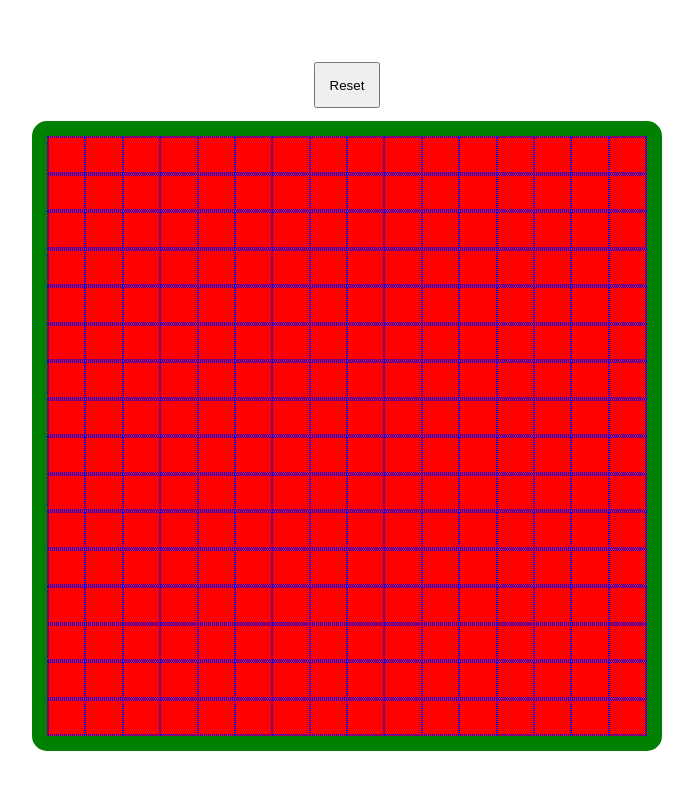
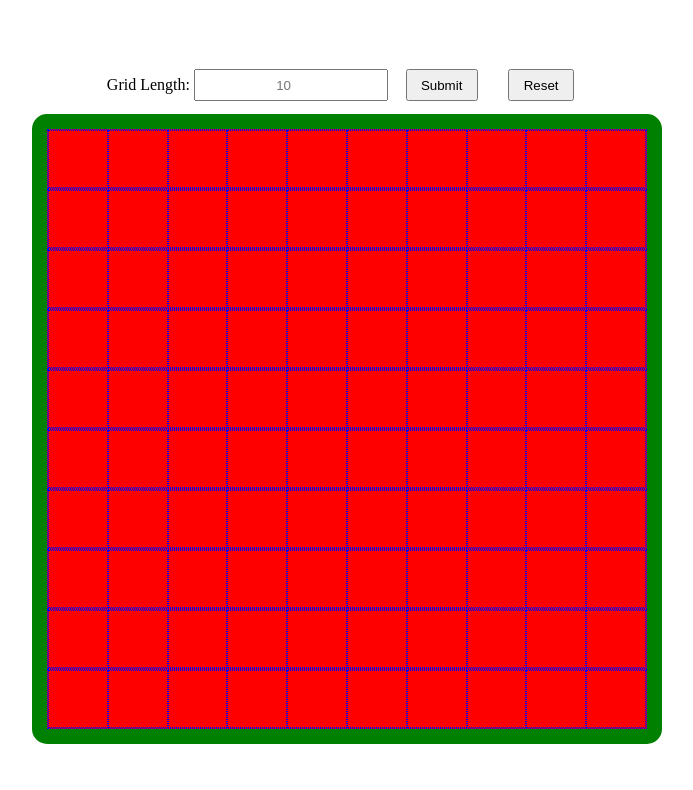
Before and after one commit to keith-flynn/etch-a-sketh, a plain HTML site: page index.html in a window 1280 px wide. Shown: the whole page, without its empty margins (293-986 px from the left). Drawn offline with Linux system fonts and the light colour scheme.

Commit message:
Add controls for grid size
Add HTML inputs and JavaScript code for changing the size of the
container. Also change styles to reflect input changes. Still needs
cleaned up and some guard rails to not generate too many divs.

```diff
--- a/index.html
+++ b/index.html
@@ -7,7 +7,12 @@
   <title>Etch-a-Sketch</title>
 </head>
 <body>
-  <button id="reset">Reset</button>
+  <div class="controls">
+    <label for="grid-size-input">Grid Length:</label>
+    <input type="number" id="grid-size-input" name="grid-size-input" placeholder="10">
+    <button id="submit">Submit</button>
+    <button id="reset">Reset</button>
+  </div>
   <main id="container"></main>
   <script src="./js/app.js"></script>
 </body>
--- a/js/app.js
+++ b/js/app.js
@@ -1,24 +1,40 @@
 'use-strict';
+const gridSizeInput = document.getElementById("grid-size-input")
+const submitButton = document.getElementById("submit");
+const resetButton = document.getElementById("reset")
+const container = document.getElementById('container');
+
+let gridSizeValue = 10;
 
 // Generate panels (each representing a pixel)
-const container = document.getElementById('container');
-
-for (let i = 0; i < 16; i++) {
+function generatePanels() {
+  container.replaceChildren();
+  for (let i = 0; i < gridSizeValue; i++) {
     const panelRow = document.createElement('div');
     //panelRow.classList.add('panel');
     panelRow.classList.add('row');
     container.appendChild(panelRow);
-  for (let j = 0; j < 16; j++) {
+    for (let j = 0; j < gridSizeValue; j++) {
       const panelColumn = document.createElement('div');
       panelColumn.classList.add('panel');
       panelColumn.classList.add('column');
       panelRow.appendChild(panelColumn);
     }
   }
+  //addPanelListeners();
+}
+
+generatePanels();
+
+function changePanels() {
+  gridSizeValue = gridSizeInput.value;
+  generatePanels();
+  addPanelListeners();
+}
 
 // Double event listeners for mousedown and mouseenter
 // A click-and-hold to draw gesture
-const panels = document.querySelectorAll('.panel');
+
 
 let isMouseDown = false;
 
@@ -31,6 +47,8 @@ document.addEventListener('mouseup', () => {
 });
 
 // Add event listener for each panel
+function addPanelListeners() {
+  const panels = document.querySelectorAll('.panel');
   panels.forEach((panel) => {
     panel.addEventListener("mouseover", (e) => {
       if (isMouseDown) {
@@ -38,10 +56,13 @@ panels.forEach((panel) => {
       }
     });
   });
+}
+addPanelListeners();
 
 // Reset button event listener
-const resetButton = document.getElementById("reset")
-
 resetButton.addEventListener("click", (e) => {
   location.reload();
 })
+
+// Change grid size event listener
+submitButton.addEventListener("click", changePanels);
--- a/styles/style.css
+++ b/styles/style.css
@@ -13,10 +13,14 @@ body {
   justify-content: center;
 }
 
-#reset {
-  display: block;
-  padding: 1em;
+.controls button {
+  padding: 0.5em 1em;
   margin: 1em;
+}
+
+#grid-size-input {
+  padding: 0.5em;
+  text-align: center;
 }
 
 #container {
```
Lines whose indentation alone changed are shown as unchanged.
